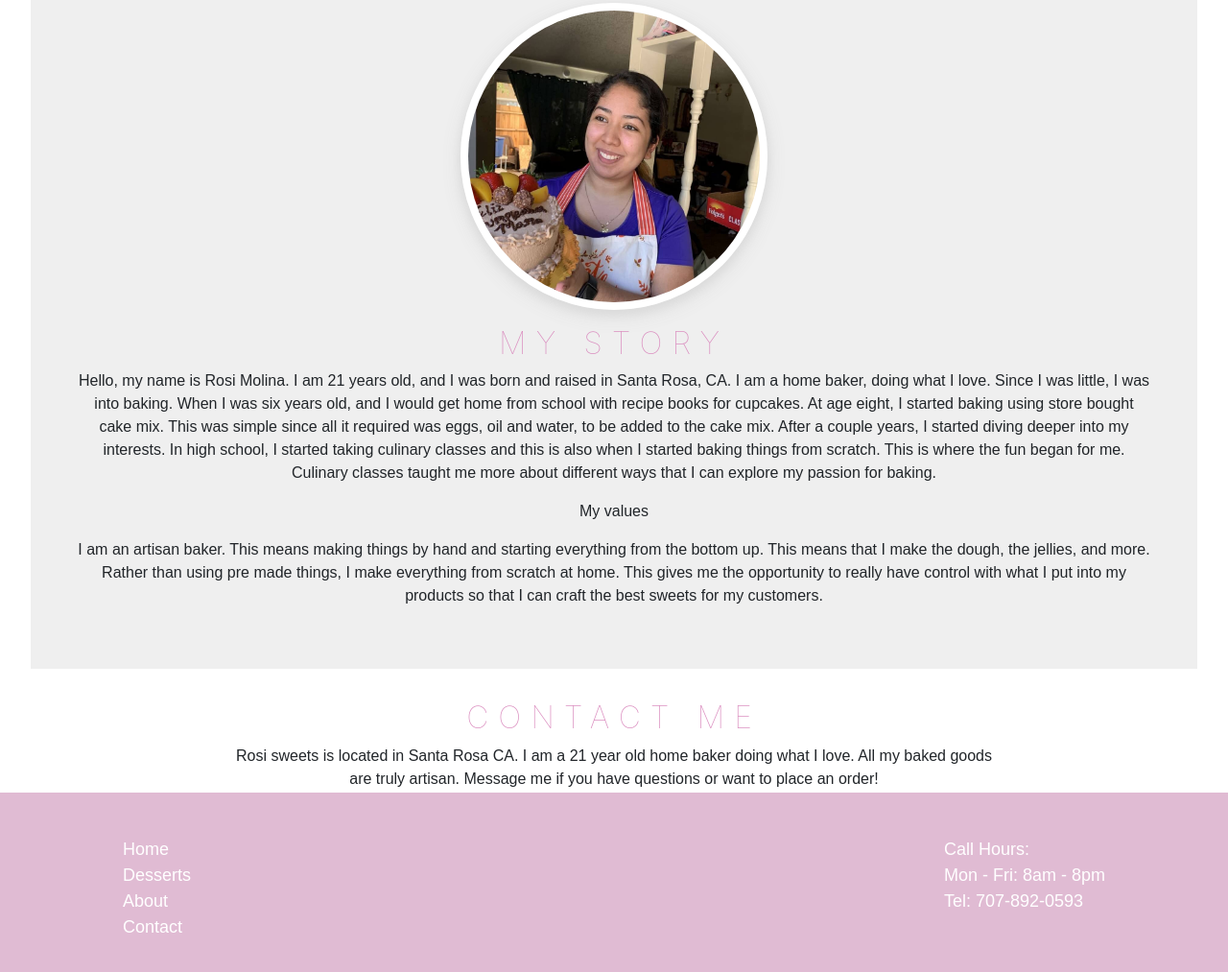
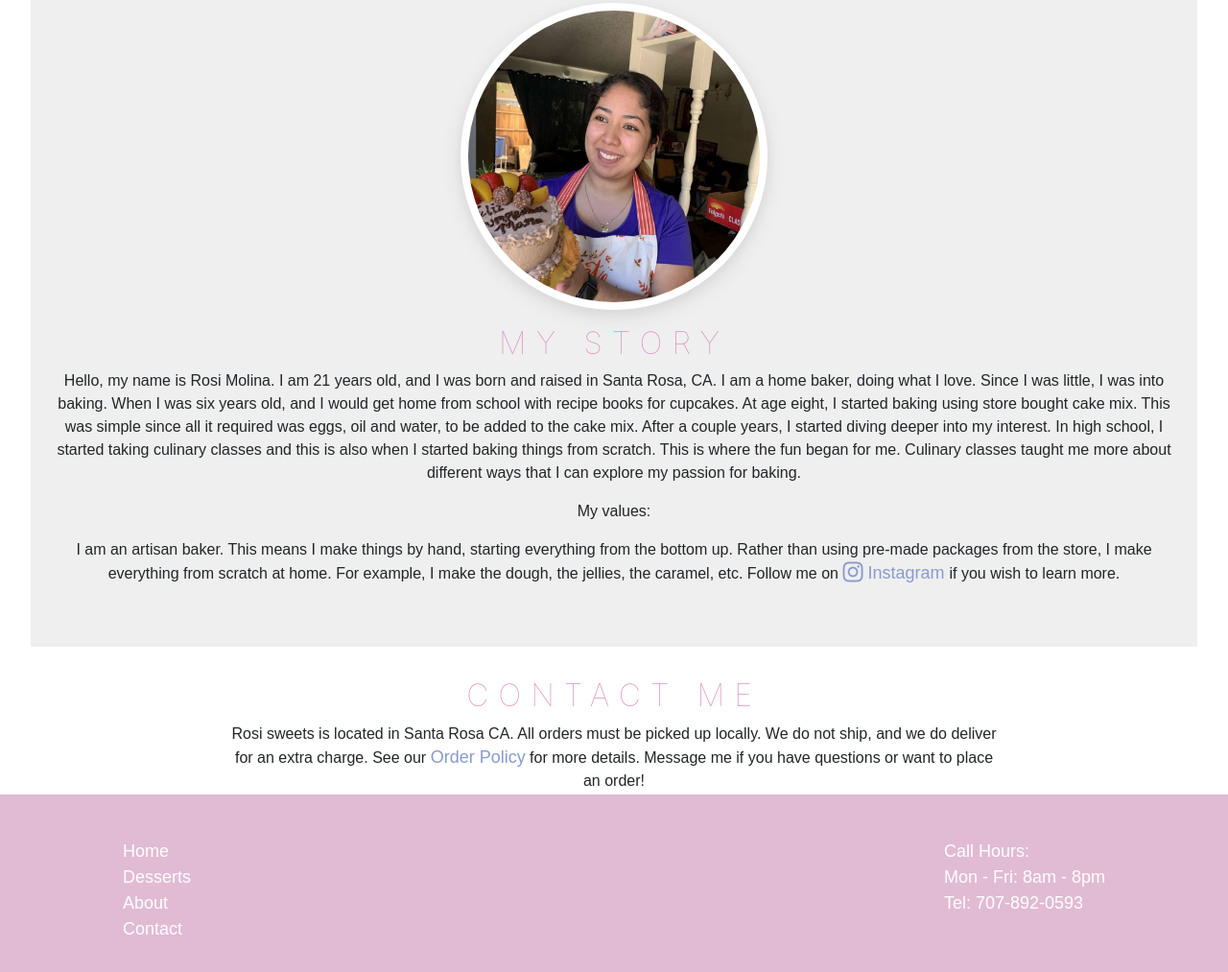
Before and after one commit to alopez96/rosi-sweets, a website: page index.html in a window 1280 px wide. Shown: the part 1109-2122 px from the top of the page at 96% size. Drawn offline with nearby package versions, Linux system fonts and the light colour scheme; a script that the page names is missing; a web font is replaced by a local one.

Commit message:
contact section updated

```diff
--- a/css/main.css
+++ b/css/main.css
@@ -178,7 +178,7 @@ p{
 
 .section{
     margin: 2rem;
-    padding: 3rem;
+    padding: 3rem 1rem;
 }
 
 .gray-back{
--- a/index.html
+++ b/index.html
@@ -85,19 +85,30 @@
               Hello, my name is Rosi Molina. I am 21 years old, and I was born and raised in Santa Rosa, CA. I am a home baker, doing what I love.
               Since I was little, I was into baking. When I was six years old, and I would get home from school with recipe books for cupcakes.
               At age eight, I started baking using store bought cake mix. This was simple since all it required was eggs, oil and water,
-              to be added to the cake mix. After a couple years, I started diving deeper into my interests. In high school,
+              to be added to the cake mix. After a couple years, I started diving deeper into my interest. In high school,
               I started taking culinary classes and this is also when I started baking things from scratch. This is where the fun began for me.
               Culinary classes taught me more about different ways that I can explore my passion for baking.
             </p>
             <p>
-              My values
+              My values:
             </p>
             <p>
               I am an artisan baker.
-              This means making things by hand and starting everything from the bottom up.
-              This means that I make the dough, the jellies, and more. Rather than using pre made things,
-              I make everything from scratch at home. This gives me the opportunity to really have control with what I put into my products so
-              that I can craft the best sweets for my customers.
+              This means I make things by hand, starting everything from the bottom up.
+              Rather than using pre-made packages from the store,
+              I make everything from scratch at home.
+              For example, I make the dough, the jellies, the caramel, etc.
+              Follow me on
+              <a rel="tooltip"
+              title="Follow me on Instagram"
+              data-placement="bottom"
+              href="https://www.instagram.com/rosi_sweets_/"
+              target="_blank"
+              onclick="nav('gitHub')">
+              <i class="fab fa-instagram fa-lg"></i>
+              Instagram
+            </a>
+              if you wish to learn more.
             </p>
           </div>
         </div>
@@ -108,8 +119,11 @@
           <div>
             <p>
               Rosi sweets is located in Santa Rosa CA.
-              I am a 21 year old home baker doing what I love.
-              All my baked goods are truly artisan.
+              All orders must be picked up locally.
+              We do not ship, and we do deliver for an extra charge.
+              See our
+              <a href="#">Order Policy</a>
+              for more details.
               Message me if you have questions or want to place an order!
             </p>
           </div>
```
